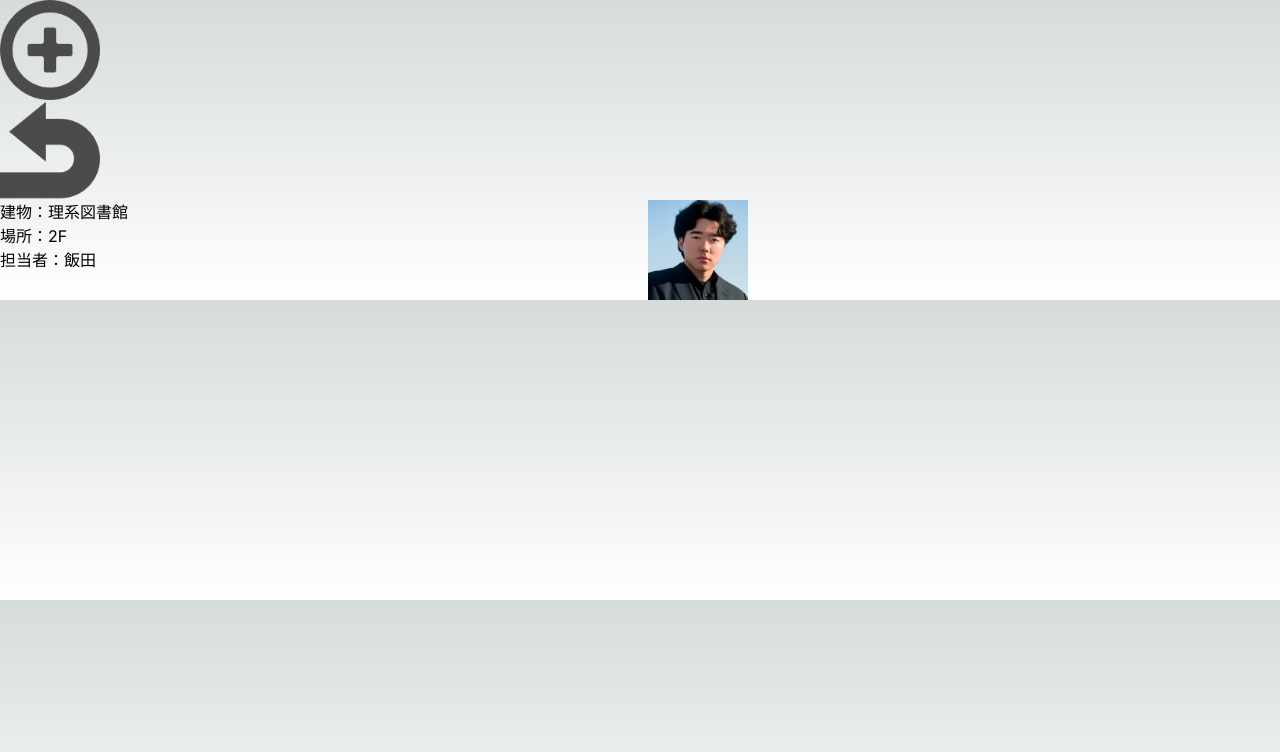
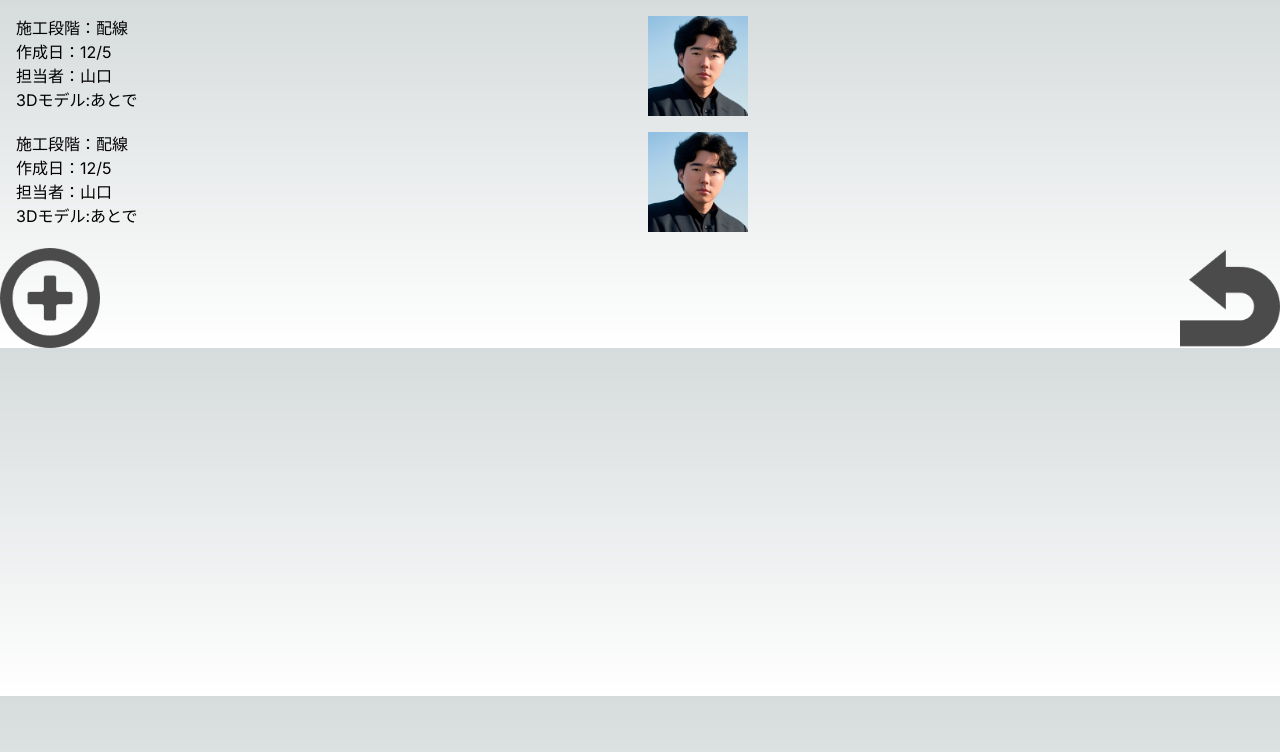
Before and after one commit to katayude/modelmemo, a Next.js app: page /product_room in a window 1280 px wide. Shown: the top 752 px of the page. Built offline with nearby package versions, Linux system fonts and the light colour scheme.

Commit message:
roomlistを作成しました

```diff
--- a/src/app/(pages)/product_room/page.tsx
+++ b/src/app/(pages)/product_room/page.tsx
@@ -1,12 +1,12 @@
 import React from 'react';
 import Sidemenue from '@/app/components/Sidemenue';
-import Mainmenue from '@/app/components/Mainmenue';
+import Mainmenue2 from '@/app/components/Mainmenue2';
 
 const Page: React.FC = () => {
     return (
         <div>
             <Sidemenue />
-            <Mainmenue />
+            <Mainmenue2 />
         </div>
     );
 };
--- a/src/app/components/Mainmenue.tsx
+++ b/src/app/components/Mainmenue.tsx
@@ -7,19 +7,34 @@ const Mainmenue: React.FC = () => {
     return (
         <div>
 
-            <Image src="/images/plus.png" alt="logo" width={100} height={100} />
-
-            <a href="javascript:history.back();">
-                <Image src="/images/return.png" alt="logo" width="100" height="100" />
-            </a>
-
             <Genbalist
                 building='理系図書館'
                 location='2F'
                 personInCharge='飯田' />
 
+            <Genbalist
+                building='理系図書館'
+                location='1F'
+                personInCharge='山口' />
+            <Genbalist
+                building='理系図書館'
+                location='3F'
+                personInCharge='鵜飼' />
+
+            <div style={aiconstyle}>
+                <Image src="/images/plus.png" alt="logo" width={100} height={100} />
+
+                <a href="javascript:history.back();">
+                    <Image src="/images/return.png" alt="logo" width="100" height="100" />
+                </a>
+            </div>
+
         </div>
     );
 };
 
+const aiconstyle = {
+    display: 'flex',
+    justifyContent: 'space-between'
+}
 export default Mainmenue;
--- /dev/null
+++ b/src/app/components/Mainmenue2.tsx
@@ -0,0 +1,47 @@
+import React from 'react';
+import Link from 'next/link';
+import Image from 'next/image';
+import Roomlist from '@/app/components/Roomlist';
+
+const Mainmenue2: React.FC = () => {
+    return (
+        <div>
+
+            <div style={roomListStyle}>
+                <Roomlist
+                    Construction_Phase='配線'
+                    Created_Date='12/5'
+                    personInCharge='山口'
+                    Model='あとで'
+                />
+            </div>
+
+            <div style={roomListStyle}>
+                <Roomlist
+                    Construction_Phase='配線'
+                    Created_Date='12/5'
+                    personInCharge='山口'
+                    Model='あとで'
+                />
+            </div>
+
+            <div style={aiconstyle}>
+                <Image src="/images/plus.png" alt="logo" width={100} height={100} />
+
+                <a href="javascript:history.back();">
+                    <Image src="/images/return.png" alt="logo" width="100" height="100" />
+                </a>
+            </div>
+
+        </div>
+    );
+};
+
+const aiconstyle = {
+    display: 'flex',
+    justifyContent: 'space-between'
+}
+const roomListStyle = {
+    margin: '1rem',
+}
+export default Mainmenue2;
--- a/src/app/components/Roomlist.tsx
+++ b/src/app/components/Roomlist.tsx
@@ -1 +1,49 @@
 import React, { ReactNode } from 'react'
+import Link from 'next/link';
+import Image from 'next/image';
+
+type Roomlistprops = {
+    /*施工段階
+    作成日
+    担当者
+    3Dモデル*/
+    Construction_Phase: string
+    Created_Date: string
+    personInCharge: string
+    Model: string
+
+};
+
+const Roomlist: React.FC<Roomlistprops> = ({ Construction_Phase, Created_Date, personInCharge, Model }) => {
+    return (
+        <div className="wrapper" style={wrapperStyle}>
+            <div className="info" style={infoStyle}>
+                <p>施工段階：{Construction_Phase}</p>
+                <p>作成日：{Created_Date}</p>
+                <p>担当者：{personInCharge}</p>
+                <p>3Dモデル:{Model}</p>
+            </div>
+            <div className="photo" style={photoStyle}>
+                <div className="photoImg">
+                    <Image src="/images/yutaka.png" alt="logo" width={100} height={100} />
+                </div>
+            </div>
+        </div>
+    );
+};
+
+const wrapperStyle = {
+    display: 'flex',
+    justifyContent: 'space-between',
+};
+
+const infoStyle = {
+    flex: '1',
+    marginRight: '1rem',
+};
+
+const photoStyle = {
+    flex: '1',
+};
+
+export default Roomlist;
```
